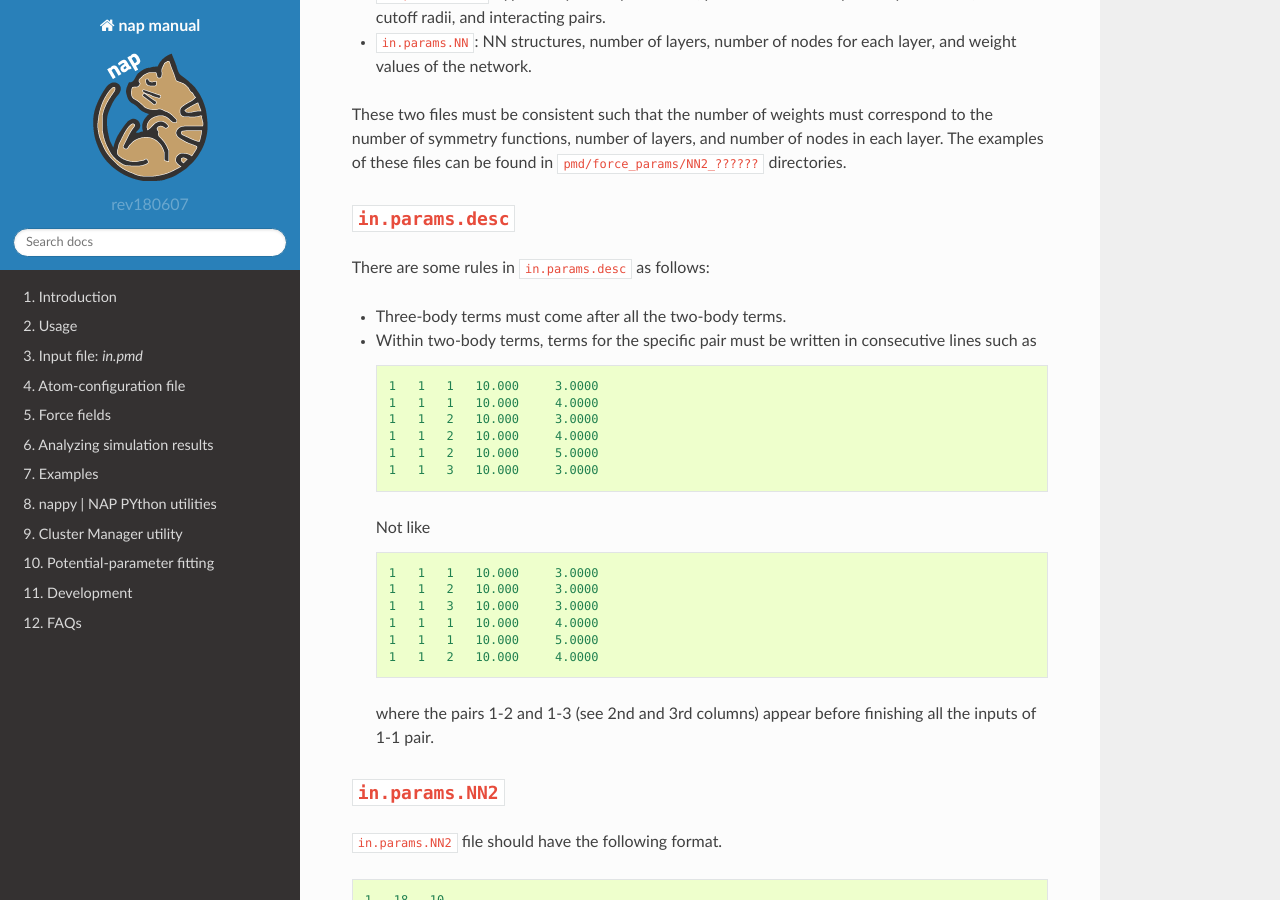
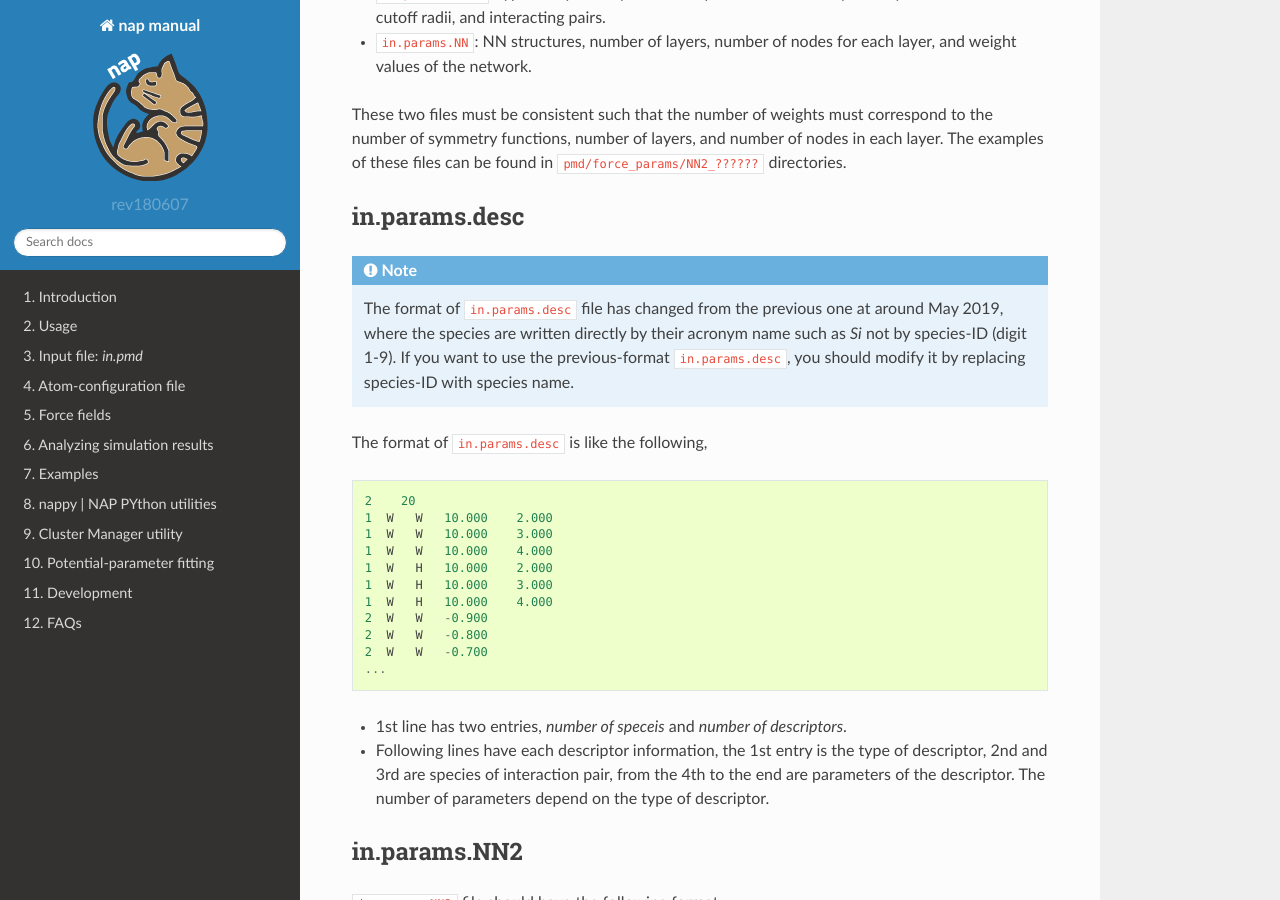
Before and after one commit to ryokbys/nap, a Sphinx documentation site: the page built from doc/force_fields/NN2.rst, in a window 1280 px wide and 900 px high, scrolled down 376 px. Built offline with Sphinx 7.4.7 and the Read the Docs theme 2.0.0, drawn with Linux system fonts in a browser that asks for light colours; formulas are drawn with MathJax 3.

Commit message:
fixed some bugs wrt specorder.

```diff
--- a/doc/force_fields/NN2.rst
+++ b/doc/force_fields/NN2.rst
@@ -17,36 +17,34 @@ These two files must be consistent such that the number of weights must correspo
 The examples of these files can be found in ``pmd/force_params/NN2_??????`` directories.
 
 
-``in.params.desc``
+in.params.desc
 ----------------------
 
-There are some rules in ``in.params.desc`` as follows:
+.. note::
 
-- Three-body terms must come after all the two-body terms.
-- Within two-body terms, terms for the specific pair must be written in consecutive lines such as
-  ::
+   The format of ``in.params.desc`` file has changed from the previous one at around May 2019, where the species are written directly by their acronym name such as *Si* not by species-ID (digit 1-9). If you want to use the previous-format ``in.params.desc``, you should modify it by replacing species-ID with species name.
 
-     1   1   1   10.000     3.0000
-     1   1   1   10.000     4.0000
-     1   1   2   10.000     3.0000
-     1   1   2   10.000     4.0000
-     1   1   2   10.000     5.0000
-     1   1   3   10.000     3.0000
+The format of ``in.params.desc`` is like the following,
+::
 
-  Not like
-  ::
+   2    20
+   1  W   W   10.000    2.000
+   1  W   W   10.000    3.000
+   1  W   W   10.000    4.000
+   1  W   H   10.000    2.000
+   1  W   H   10.000    3.000
+   1  W   H   10.000    4.000
+   2  W   W   -0.900
+   2  W   W   -0.800
+   2  W   W   -0.700
+   ...
 
-     1   1   1   10.000     3.0000
-     1   1   2   10.000     3.0000
-     1   1   3   10.000     3.0000
-     1   1   1   10.000     4.0000
-     1   1   1   10.000     5.0000
-     1   1   2   10.000     4.0000
-
-  where the pairs 1-2 and 1-3 (see 2nd and 3rd columns) appear before finishing all the inputs of 1-1 pair.
+- 1st line has two entries, *number of speceis* and *number of descriptors*.
+- Following lines have each descriptor information, the 1st entry is the type of descriptor, 2nd and 3rd are species of interaction pair, from the 4th to the end are parameters of the descriptor. The number of parameters depend on the type of descriptor.
 
 
-``in.params.NN2``
+
+in.params.NN2
 ------------------------
 
 ``in.params.NN2`` file should have the following format.
```
Also changed, not shown: other parts of doc/force_fields/NN2.rst (+1 -1 lines), 7 other files.
